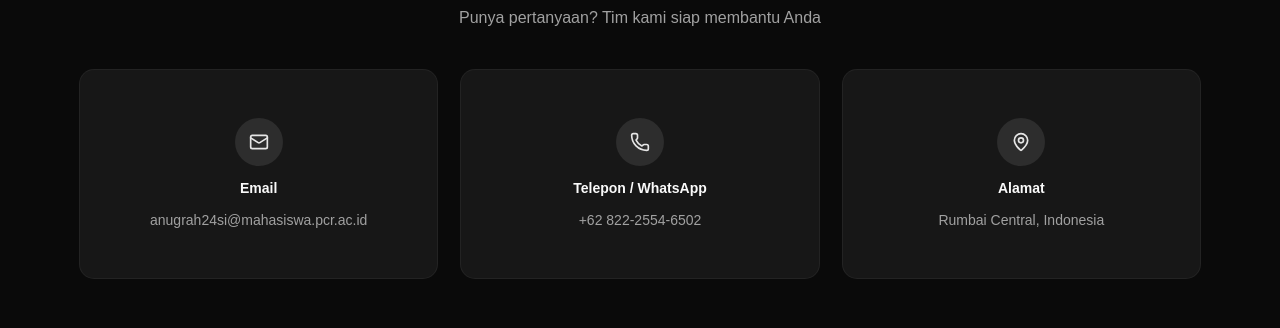
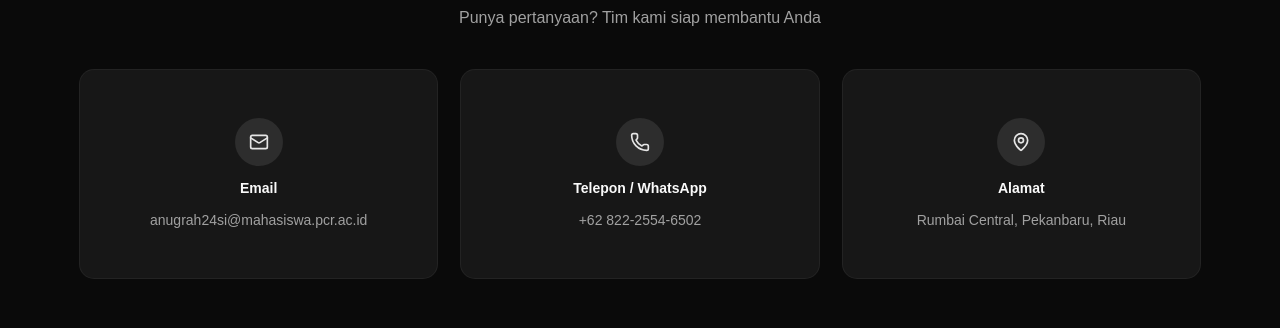
Before and after one commit to anugrah24si/react-putra, a React (Vite) app: page / in a window 1280 px wide. Shown: the part 1719-2047 px from the top of the page. Built offline with nearby package versions, Linux system fonts and the light colour scheme.

Commit message:
21/06/26

```diff
--- a/src/pages/Public/Landing.jsx
+++ b/src/pages/Public/Landing.jsx
@@ -159,15 +159,24 @@ export default function Landing() {
                         </Reveal>
 
                         <Reveal delay={200}>
-                            <Card className="h-full transition-all duration-300 hover:-translate-y-1 hover:shadow-lg">
+                            <a
+                                href="https://maps.app.goo.gl/cb5VXSQVyEnNopfSA"
+                                target="_blank"
+                                rel="noopener noreferrer"
+                                className="block h-full"
+                            >
+                                <Card className="h-full cursor-pointer transition-all duration-300 hover:-translate-y-1 hover:shadow-lg">
                                     <CardContent className="flex flex-col items-center gap-3 p-8 text-center">
                                         <div className="flex h-12 w-12 items-center justify-center rounded-full bg-primary/10">
                                             <MapPin className="h-5 w-5 text-primary" />
                                         </div>
                                         <h3 className="font-semibold text-foreground">Alamat</h3>
-                                    <p className="text-sm text-muted-foreground">Rumbai Central, Indonesia</p>
+                                        <p className="text-sm text-muted-foreground">
+                                            Rumbai Central, Pekanbaru, Riau
+                                        </p>
                                     </CardContent>
                                 </Card>
+                            </a>
                         </Reveal>
                     </div>
                 </div>
```
Lines whose indentation alone changed are shown as unchanged.
